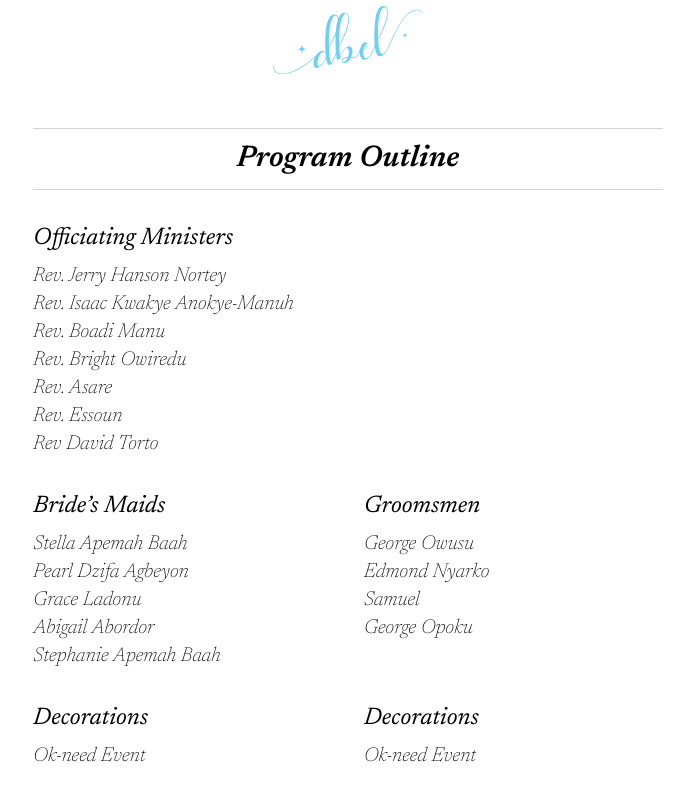
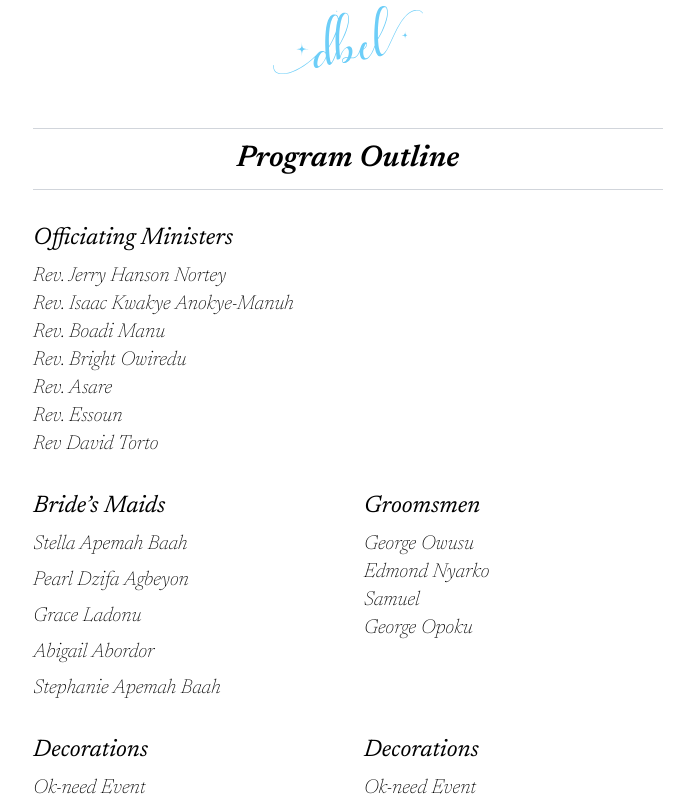
Before and after one commit to Kuameh/dbel, a React (Vite) app: page / in a window 1280 px wide. Shown: the top 800 px of the page, without its empty margins (292-986 px from the left). Built offline with nearby package versions, Linux system fonts and the light colour scheme.

Commit message:
Refactor list styling in Program component

```diff
--- a/src/pages/Program.jsx
+++ b/src/pages/Program.jsx
@@ -27,7 +27,7 @@ const Program = () => {
               <h2 className="mb-2 text-2xl font-normal italic">
                 Bride’s Maids
               </h2>
-              <ul className="text-xl font-light italic">
+              <ul className="flex flex-col gap-y-2 text-xl font-light italic">
                 <li>Stella Apemah Baah</li>
                 <li>Pearl Dzifa Agbeyon</li>
                 <li>Grace Ladonu</li>
```
